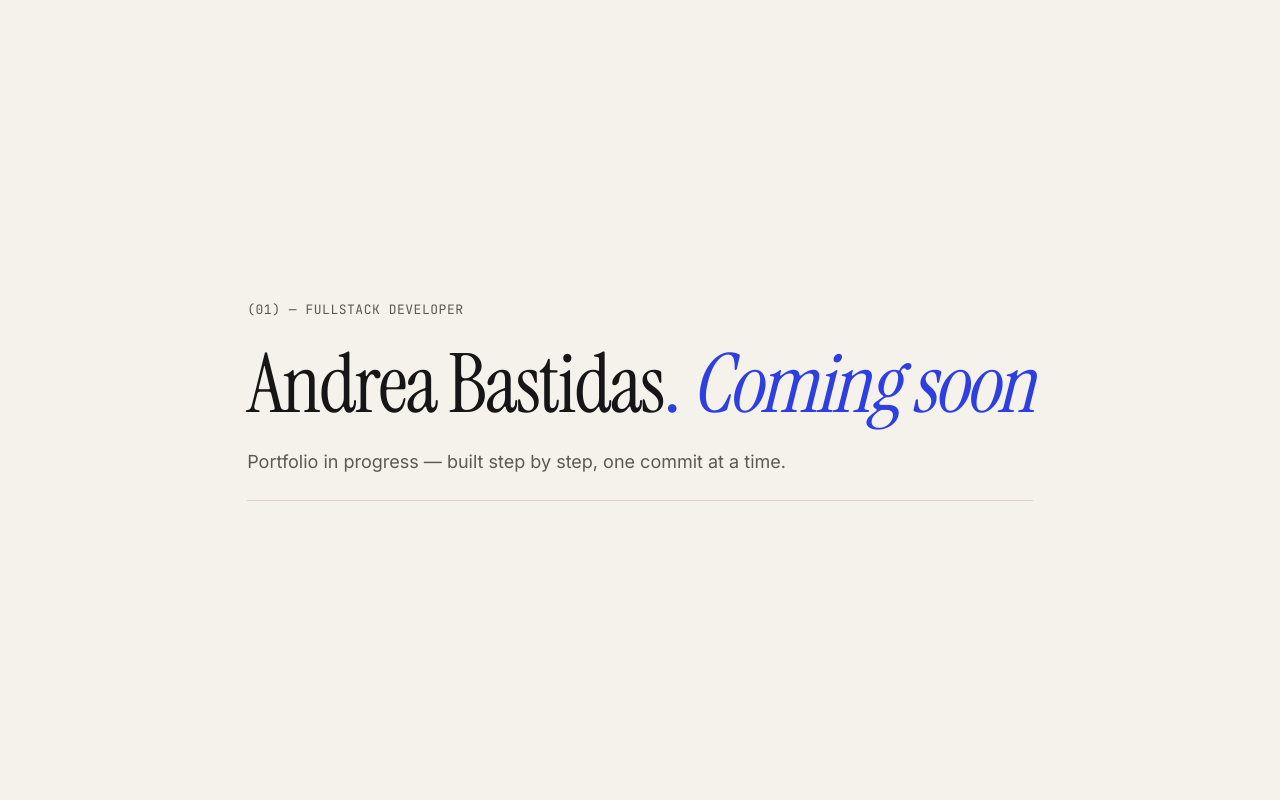
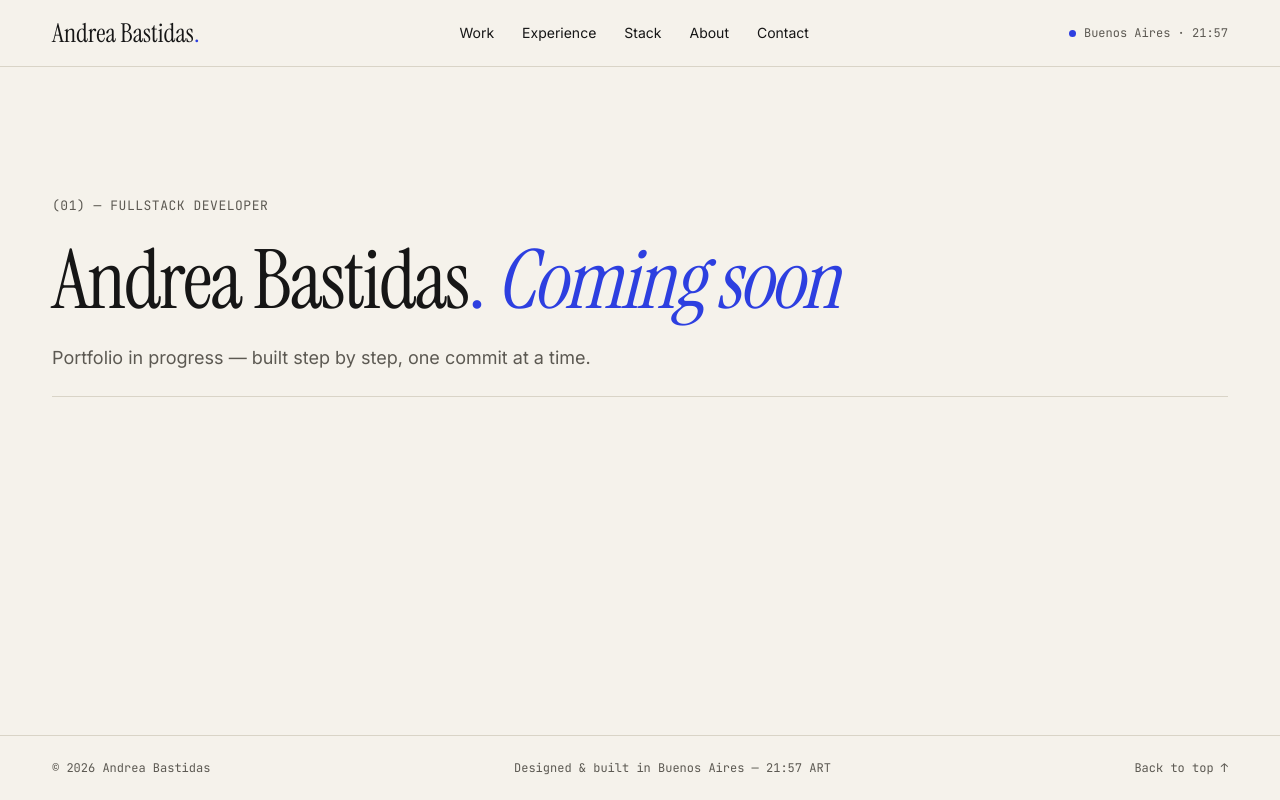
Before and after one commit to andreabastidasc/andrea-bastidas-portfolio, a Next.js app: page / in a window 1280 px wide. Built offline with nearby package versions, Linux system fonts and the light colour scheme.

Commit message:
feat(layout): add header, footer and live Buenos Aires clock

```diff
--- a/app/globals.css
+++ b/app/globals.css
@@ -1,19 +1,13 @@
 @import "tailwindcss";
 
-/*
- * Design tokens
- * Raw values live in CSS variables so the dark theme only has to swap them.
- * `@theme inline` exposes them to Tailwind as utilities: bg-paper, text-ink,
- * text-muted, border-line, bg-card, fill-leaf, text-accent…
- */
 :root {
-  --paper: #f5f2eb; /* warm off-white background */
-  --ink: #161616; /* main text */
-  --muted: #5c5952; /* secondary text — 6:1 on paper */
-  --line: #d9d4c7; /* dividers and borders */
-  --card: #ede8dd; /* subtle surfaces */
-  --leaf: #cfe6d2; /* illustration accent */
-  --accent: #2d3fe0; /* ultramarine */
+    --paper: #f5f2eb;
+    --ink: #161616;
+    --muted: #5c5952;
+    --line: #d9d4c7;
+    --card: #ede8dd;
+    --leaf: #cfe6d2;
+    --accent: #2d3fe0;
     color-scheme: light;
 }
 
@@ -24,7 +18,7 @@
     --line: #2e2d2a;
     --card: #1a1a18;
     --leaf: #2e4a37;
-  --accent: #8e9bff; /* lighter blue so it keeps contrast on dark */
+    --accent: #8e9bff;
     color-scheme: dark;
 }
 
@@ -46,3 +40,27 @@
     background: var(--accent);
     color: var(--paper);
 }
+
+html {
+    scroll-behavior: smooth;
+}
+
+@layer components {
+    .link-underline {
+        background-image: linear-gradient(currentColor, currentColor);
+        background-size: 0% 1px;
+        background-repeat: no-repeat;
+        background-position: 0 100%;
+        transition: background-size 0.35s ease;
+    }
+
+    .link-underline:hover {
+        background-size: 100% 1px;
+    }
+}
+
+@media (prefers-reduced-motion: reduce) {
+    html {
+        scroll-behavior: auto;
+    }
+}
--- a/app/layout.tsx
+++ b/app/layout.tsx
@@ -1,8 +1,9 @@
 import type { Metadata } from "next";
 import { Instrument_Serif, Inter, JetBrains_Mono } from "next/font/google";
+import { Footer } from "@/components/Footer";
+import { Header } from "@/components/Header";
 import "./globals.css";
 
-// Display serif for headings, Inter for body copy, JetBrains Mono for small labels.
 const instrumentSerif = Instrument_Serif({
     variable: "--font-instrument",
     subsets: ["latin"],
@@ -33,7 +34,9 @@ export default function RootLayout({ children }: LayoutProps<"/">) {
             className={`${instrumentSerif.variable} ${inter.variable} ${jetbrainsMono.variable} h-full antialiased`}
         >
             <body className="flex min-h-full flex-col bg-paper font-sans leading-relaxed text-ink">
-        {children}
+                <Header />
+                <div className="flex-1">{children}</div>
+                <Footer />
             </body>
         </html>
     );
--- a/app/page.tsx
+++ b/app/page.tsx
@@ -1,9 +1,12 @@
 export default function Home() {
     return (
-    <main className="mx-auto flex min-h-screen max-w-[1240px] flex-col justify-center gap-6 px-8">
-      <p className="font-mono text-[13px] tracking-[0.04em] text-muted">(01) — FULLSTACK DEVELOPER</p>
+        <main className="mx-auto flex max-w-[1240px] flex-col justify-center py-32 gap-6 px-8">
+            <p className="font-mono text-[13px] tracking-[0.04em] text-muted">
+                (01) — FULLSTACK DEVELOPER
+            </p>
             <h1 className="font-serif text-[clamp(48px,6.4vw,92px)] leading-[0.98] tracking-[-0.025em]">
-        Andrea Bastidas<span className="text-accent">.</span> <em className="text-accent">Coming soon</em>
+                Andrea Bastidas<span className="text-accent">.</span>{" "}
+                <em className="text-accent">Coming soon</em>
             </h1>
             <p className="max-w-[540px] text-lg text-muted">
                 Portfolio in progress — built step by step, one commit at a time.
--- /dev/null
+++ b/components/Clock.tsx
@@ -0,0 +1,23 @@
+"use client";
+
+import { useEffect, useState } from "react";
+import { site } from "@/data/site";
+
+const formatter = new Intl.DateTimeFormat("en-GB", {
+    timeZone: site.timeZone,
+    hour: "2-digit",
+    minute: "2-digit",
+});
+
+export function Clock() {
+    const [time, setTime] = useState("--:--");
+
+    useEffect(() => {
+        const update = () => setTime(formatter.format(new Date()));
+        update();
+        const id = setInterval(update, 15_000);
+        return () => clearInterval(id);
+    }, []);
+
+    return <time suppressHydrationWarning>{time}</time>;
+}
--- /dev/null
+++ b/components/CurrentYear.tsx
@@ -0,0 +1,12 @@
+"use client";
+
+import { useSyncExternalStore } from "react";
+
+const subscribe = () => () => {};
+const getYear = () => new Date().getFullYear();
+const getServerYear = () => null;
+
+export function CurrentYear() {
+    const year = useSyncExternalStore(subscribe, getYear, getServerYear);
+    return <span>{year}</span>;
+}
--- /dev/null
+++ b/components/Footer.tsx
@@ -0,0 +1,22 @@
+import Link from "next/link";
+import { site } from "@/data/site";
+import { Clock } from "./Clock";
+import { CurrentYear } from "./CurrentYear";
+
+export function Footer() {
+    return (
+        <footer className="border-t border-line">
+            <div className="mx-auto flex max-w-[1240px] flex-wrap justify-between gap-x-8 gap-y-3 px-8 py-6 font-mono text-xs text-muted">
+                <span>
+                    © <CurrentYear /> {site.name}
+                </span>
+                <span>
+                    Designed &amp; built in {site.location} — <Clock /> ART
+                </span>
+                <Link href="#top" className="link-underline hover:text-accent">
+                    Back to top ↑
+                </Link>
+            </div>
+        </footer>
+    );
+}
--- /dev/null
+++ b/components/Header.tsx
@@ -0,0 +1,38 @@
+import Link from "next/link";
+import { navigation, site } from "@/data/site";
+import { Clock } from "./Clock";
+
+export function Header() {
+    return (
+        <header id="top" className="border-b border-line">
+            <div className="mx-auto flex max-w-[1240px] flex-wrap items-center justify-between gap-x-8 gap-y-4 px-8 py-5">
+                <Link href="/" className="font-serif text-[26px] leading-none">
+                    {site.name}
+                    <span className="text-accent">.</span>
+                </Link>
+
+                <nav aria-label="Main" className="flex flex-wrap gap-x-7 gap-y-2 text-sm">
+                    {navigation.map((item) => (
+                        <Link
+                            key={item.href}
+                            href={item.href}
+                            className="link-underline hover:text-accent"
+                        >
+                            {item.label}
+                        </Link>
+                    ))}
+                </nav>
+
+                <p className="flex items-center gap-2 font-mono text-xs text-muted">
+                    <span
+                        aria-hidden="true"
+                        className="inline-block size-[7px] rounded-full bg-accent"
+                    />
+                    <span>
+                        {site.location} · <Clock />
+                    </span>
+                </p>
+            </div>
+        </header>
+    );
+}
--- /dev/null
+++ b/data/site.ts
@@ -0,0 +1,15 @@
+export const site = {
+    name: "Andrea Bastidas",
+    role: "Fullstack Developer",
+    location: "Buenos Aires",
+    timeZone: "America/Argentina/Buenos_Aires",
+    email: "andrea.bcolina@gmail.com",
+} as const;
+
+export const navigation = [
+    { href: "/#work", label: "Work" },
+    { href: "/#experience", label: "Experience" },
+    { href: "/#stack", label: "Stack" },
+    { href: "/#about", label: "About" },
+    { href: "/#contact", label: "Contact" },
+] as const;
```
Lines whose indentation alone changed are shown as unchanged.
